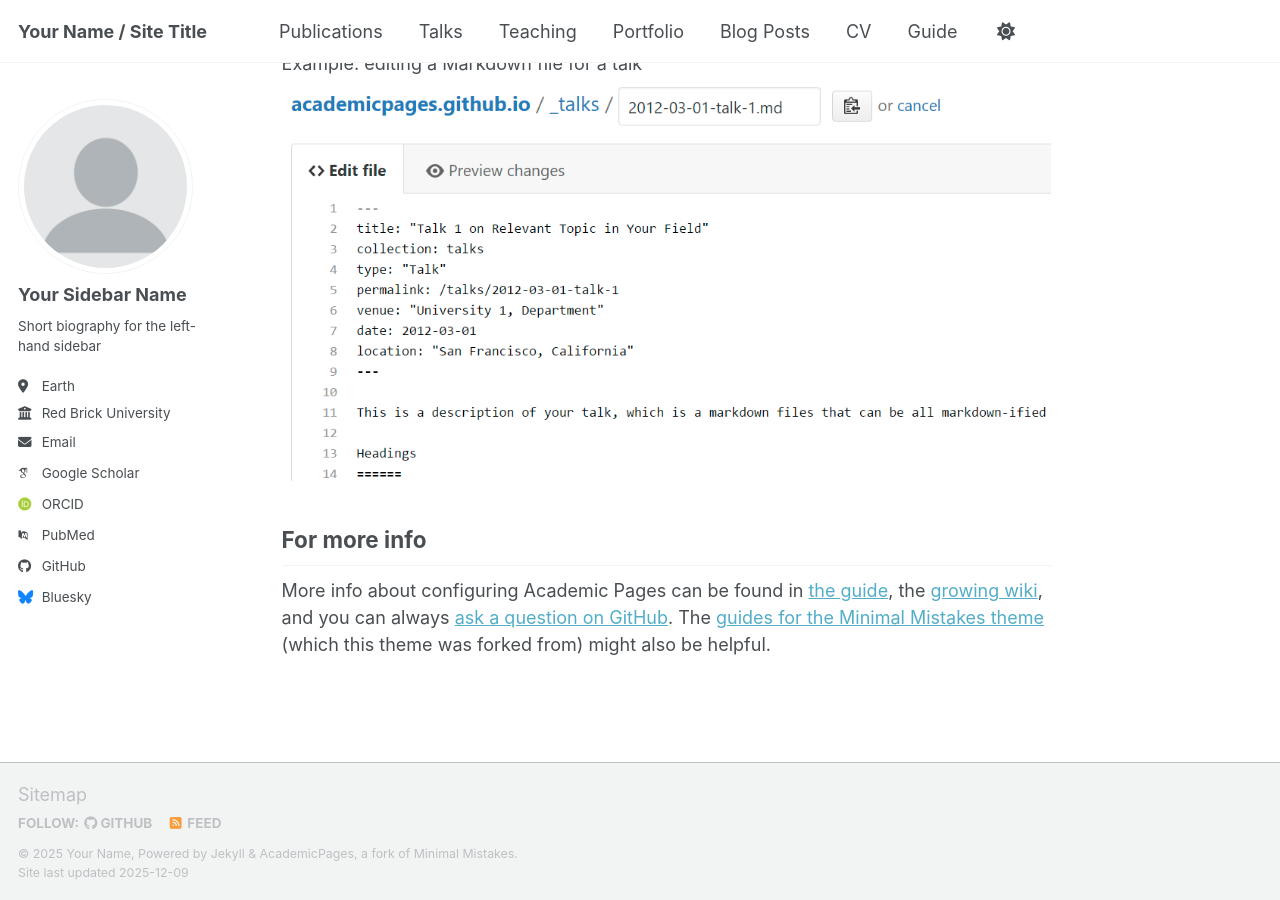
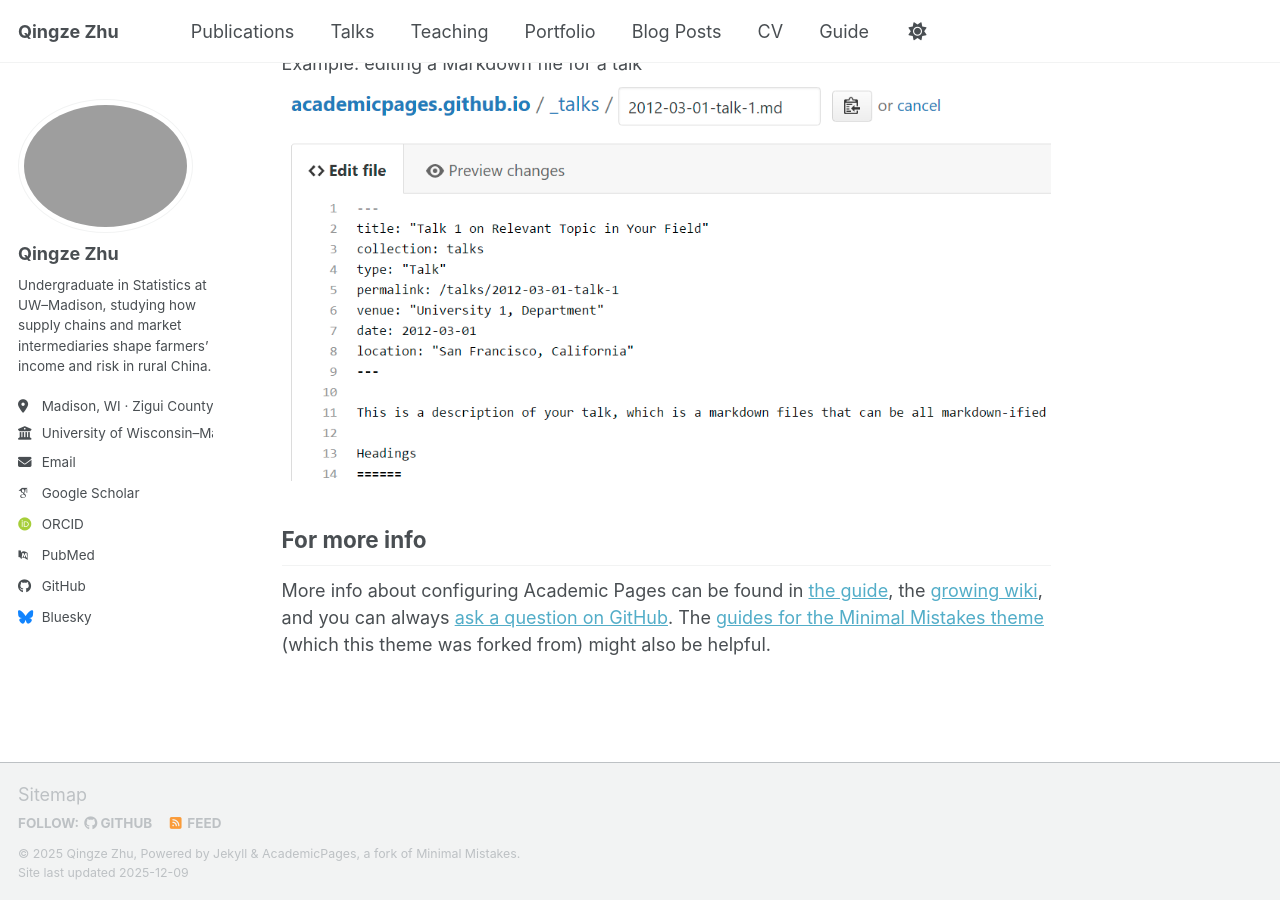
Before and after one commit to ZQZ0630/QingzeZhu-Personal-Webpage, a Jekyll site: the page built from _pages/about.md, in a window 1280 px wide and 900 px high, scrolled down 2718 px. Built offline with Jekyll 4.4.1, drawn with Linux system fonts in a browser that asks for light colours; some web fonts are replaced; a script bundle is joined from its source files by our own code; library files that are not in the unit come from our copies.

Commit message:
Modify site settings and author information
Updated site configuration with personal details and links.

```diff
--- a/_config.yml
+++ b/_config.yml
@@ -7,30 +7,31 @@
 # server process.
 
 # Basic Site Settings
+# Site Settings
 locale                   : "en-US"
-site_theme               : "default" # Currently available options are "default", "air"
-title                    : "Your Name / Site Title"
+title                    : "Qingze Zhu"
 title_separator          : "-"
-name                     : &name "Your Name"
-description              : &description "Your Name's academic portfolio"   # Update this with a general description of your site, this is the default if not overridden by a page
-url                      : https://academicpages.github.io # The base hostname & protocol for your site e.g. "https://[your GitHub username].github.io",
-                                                           # or if you already have some other page hosted on Github then use "https://[your GitHub username].github.io/[Your Repo Name]"
-baseurl                  : "" # the subpath of your site, e.g. "/blog"
-repository               : "academicpages/academicpages.github.io"
+name                     : &name "Qingze Zhu"
+description              : &description "Statistics @ UW–Madison · Rural China, supply chains, and development"
+url                      : "https://ZQZ0630.github.io"
+baseurl                  : "/QingzeZhu-Personal-Webpage"
+repository               : "ZQZ0630/QingzeZhu-Personal-Webpage"
 
-# Site Author - The following control what appear as part of the author content on the side bar.
-#               If a field is blank the icon and link will not appear, otherwise it will be shown.
-#               Additional customization can be done by editing /_includes/author-profile.html
+# Site Author
+# The following control what appear as part of the author content on the side bar.
 author:
-  # Biographic information
-  avatar           : "profile.png"
-  name             : "Your Sidebar Name"
-  pronouns         : # example: "she/her"
-  bio              : "Short biography for the left-hand sidebar"
-  location         : "Earth"
-  employer         : "Red Brick University"
-  uri              : # URL
-  email            : "none@example.org"
+  name             : *name
+  avatar           : "profile.jpg"   # 之后你可以把头像命名为 profile.jpg 上传到 images/ 里
+  bio              : "Undergraduate in Statistics at UW–Madison, studying how supply chains and market intermediaries shape farmers’ income and risk in rural China."
+  location         : "Madison, WI · Zigui County, China"
+  employer         : "University of Wisconsin–Madison"
+  email            : "qzhu237@wisc.edu"
+  github           : "ZQZ0630"
+  linkedin         : ""
+  google_scholar   : ""
+  orcid            : ""
+  website          : ""
+
 
   # Academic websites
   academia         : # URL
```
